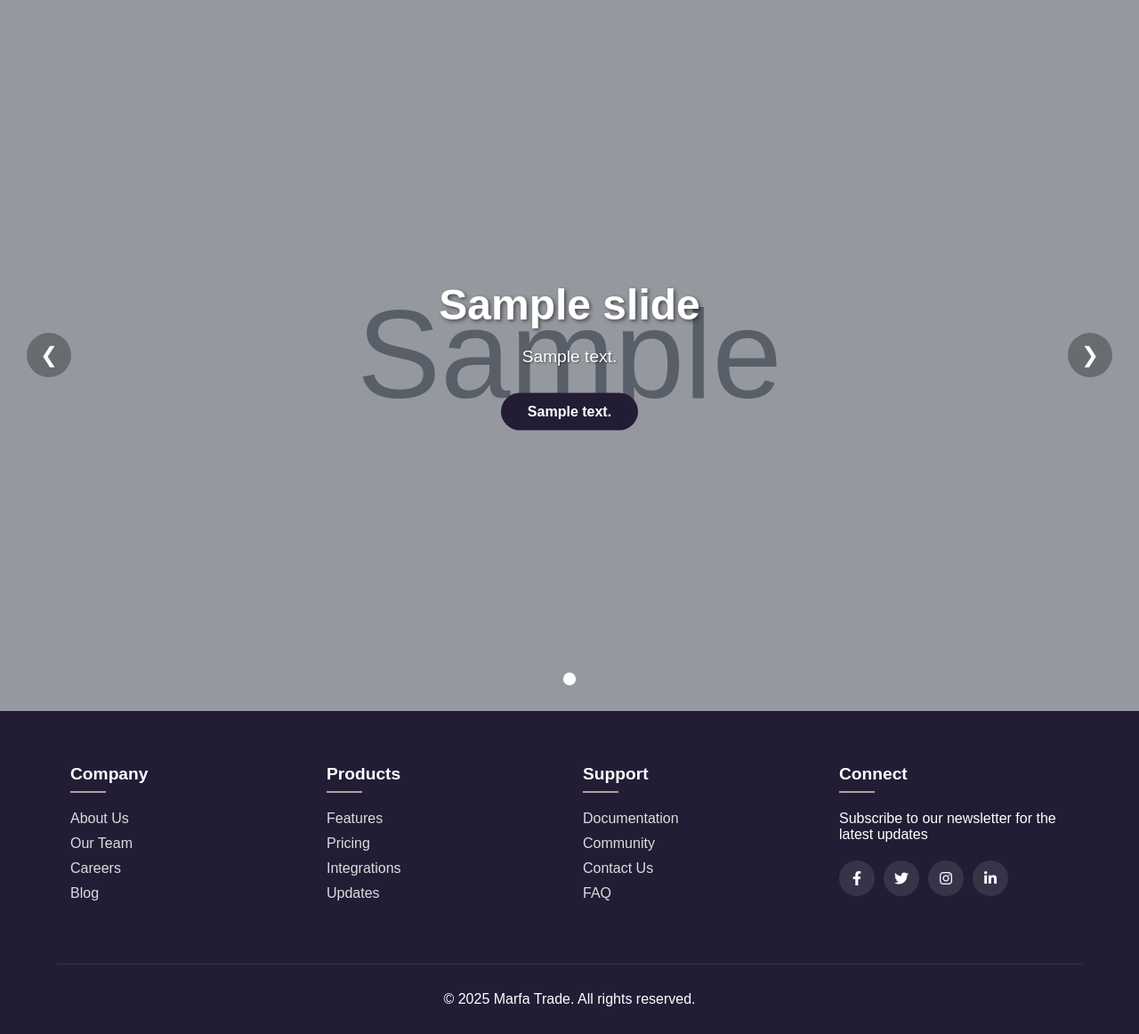
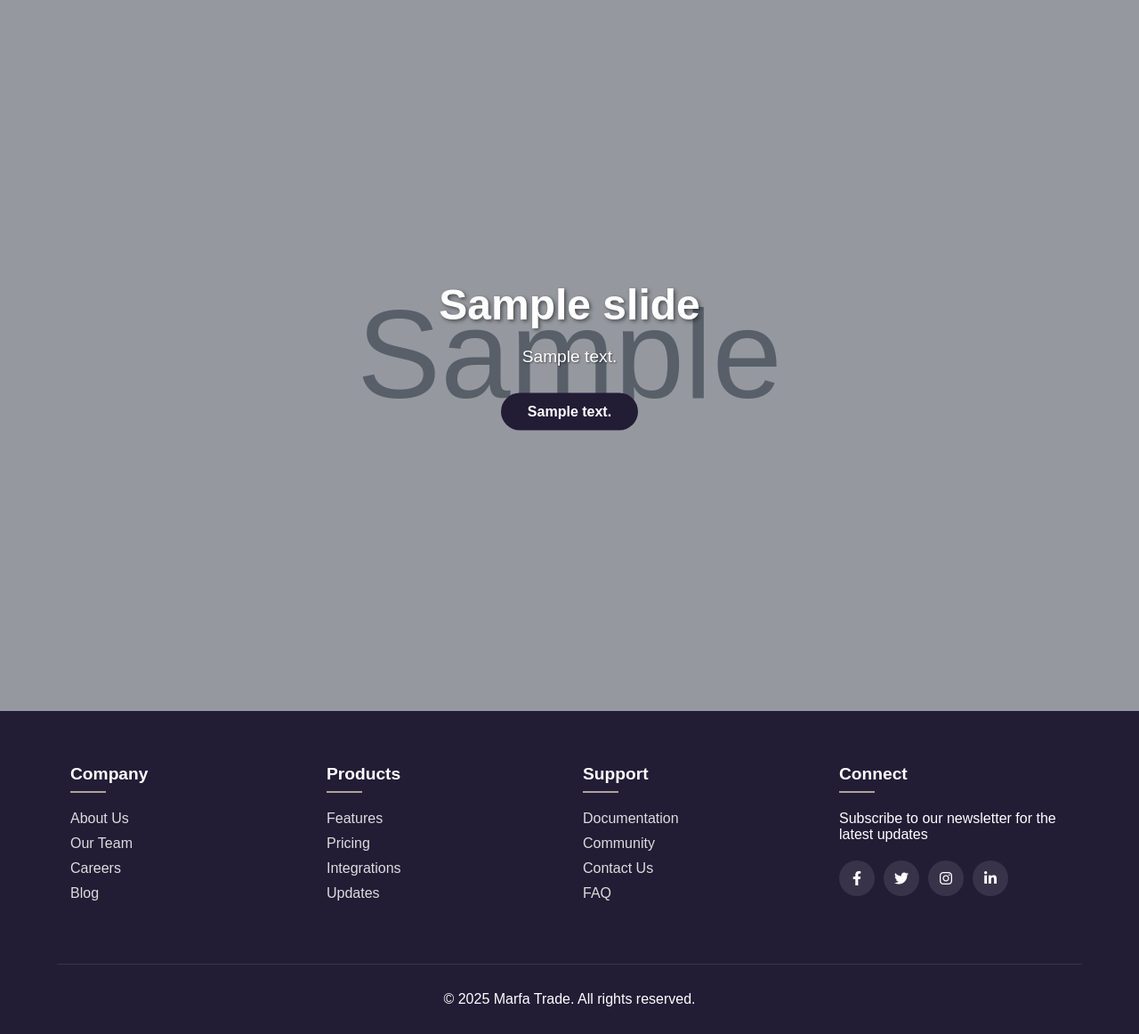
Before and after one commit to MeisamHajiloo/MarfatradeProd, a PHP site: page / in a window 1280 px wide. Shown: the part 81-1243 px from the top of the page at 89% size. Run offline with PHP 8.4, Linux system fonts and the light colour scheme; tables that the repository leaves empty or names only in its code hold one stand-in row (values such as "Sample post"); grey boxes marked "Sample" are stand-in pictures.

Commit message:
14040605

```diff
--- a/assets/css/slider.css
+++ b/assets/css/slider.css
@@ -17,6 +17,7 @@
     min-width: 100%;
     height: 100%;
     position: relative;
+    flex-shrink: 0;
 }
 
 .slide-content {
@@ -106,6 +107,7 @@
     cursor: pointer;
     z-index: 2;
     transition: all 0.3s ease;
+    border: none;
 }
 .slider-arrow:hover { background-color: rgba(0,0,0,0.6); }
 .slider-arrow.prev { left: 30px; }
--- a/includes/slider.php
+++ b/includes/slider.php
@@ -1,23 +1,29 @@
 <div class="slider">
     <div class="slides" id="slides">
-        <?php foreach ($slides as $slide): ?>
+        <?php foreach ($slides as $index => $slide): ?>
             <div class="slide">
                 <img src="<?= htmlspecialchars($slide['image_url']); ?>" alt="<?= htmlspecialchars($slide['title']); ?>">
                 <div class="slide-content">
                     <h2><?= htmlspecialchars($slide['title']); ?></h2>
                     <p><?= htmlspecialchars($slide['description']); ?></p>
+                    <?php if (!empty($slide['button_link']) && !empty($slide['button_text'])): ?>
                         <a href="<?= htmlspecialchars($slide['button_link']); ?>" class="btn">
                             <?= htmlspecialchars($slide['button_text']); ?>
                         </a>
+                    <?php endif; ?>
                 </div>
             </div>
         <?php endforeach; ?>
     </div>
-    <div class="slider-nav" id="slider-nav">
+
+    <?php if (count($slides) > 1): ?>
+        <div class="slider-nav">
             <?php foreach ($slides as $index => $slide): ?>
                 <div class="slider-dot <?= $index === 0 ? 'active' : ''; ?>"></div>
             <?php endforeach; ?>
         </div>
-    <div class="slider-arrow prev" id="prev-slide">&#10094;</div>
-    <div class="slider-arrow next" id="next-slide">&#10095;</div>
+
+        <button class="slider-arrow prev" id="prev-slide">&#10094;</button>
+        <button class="slider-arrow next" id="next-slide">&#10095;</button>
+    <?php endif; ?>
 </div>
```
Also changed, not shown: assets/js/slider.js (+51 -9 lines). Lines whose indentation alone changed are shown as unchanged.
